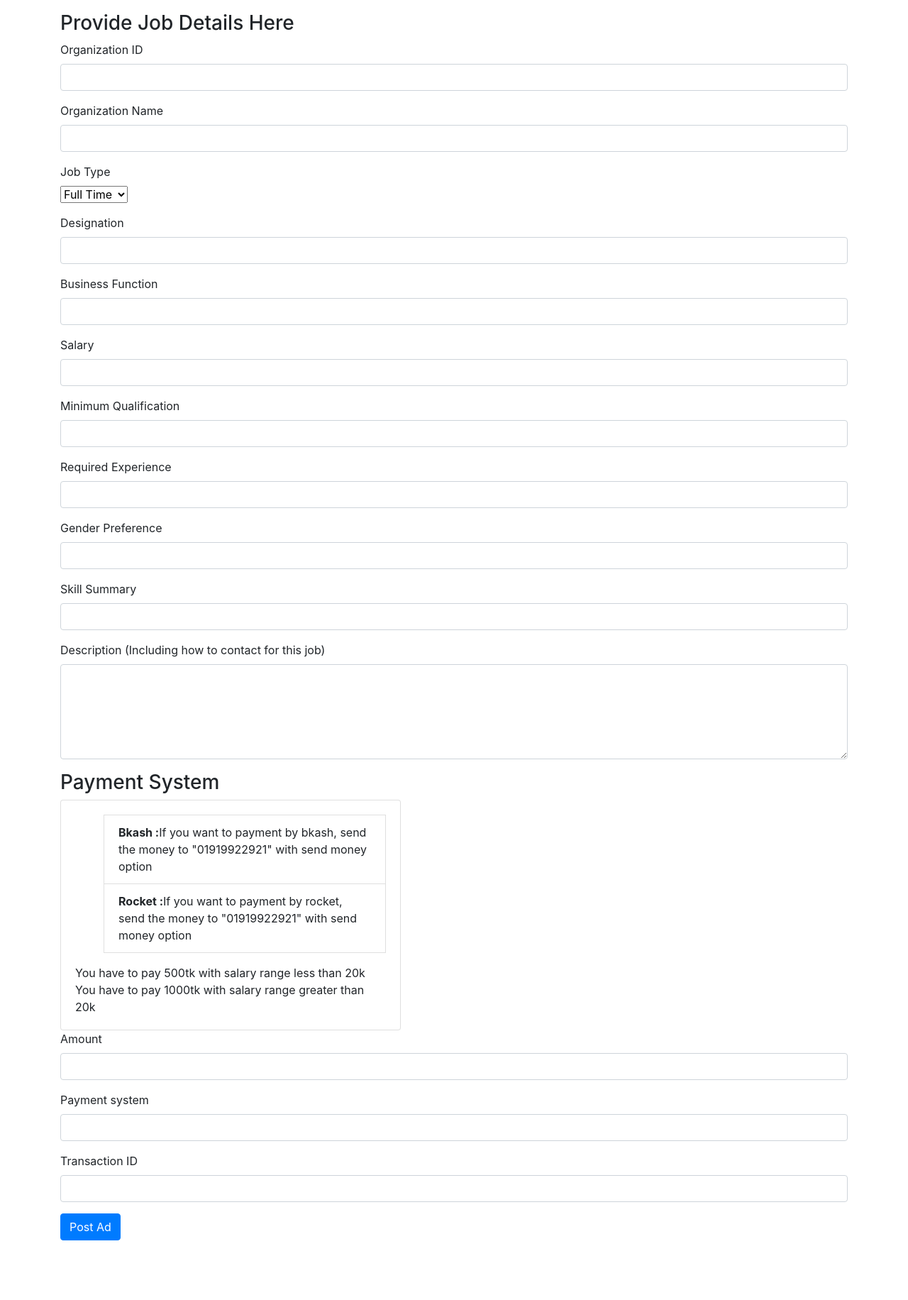
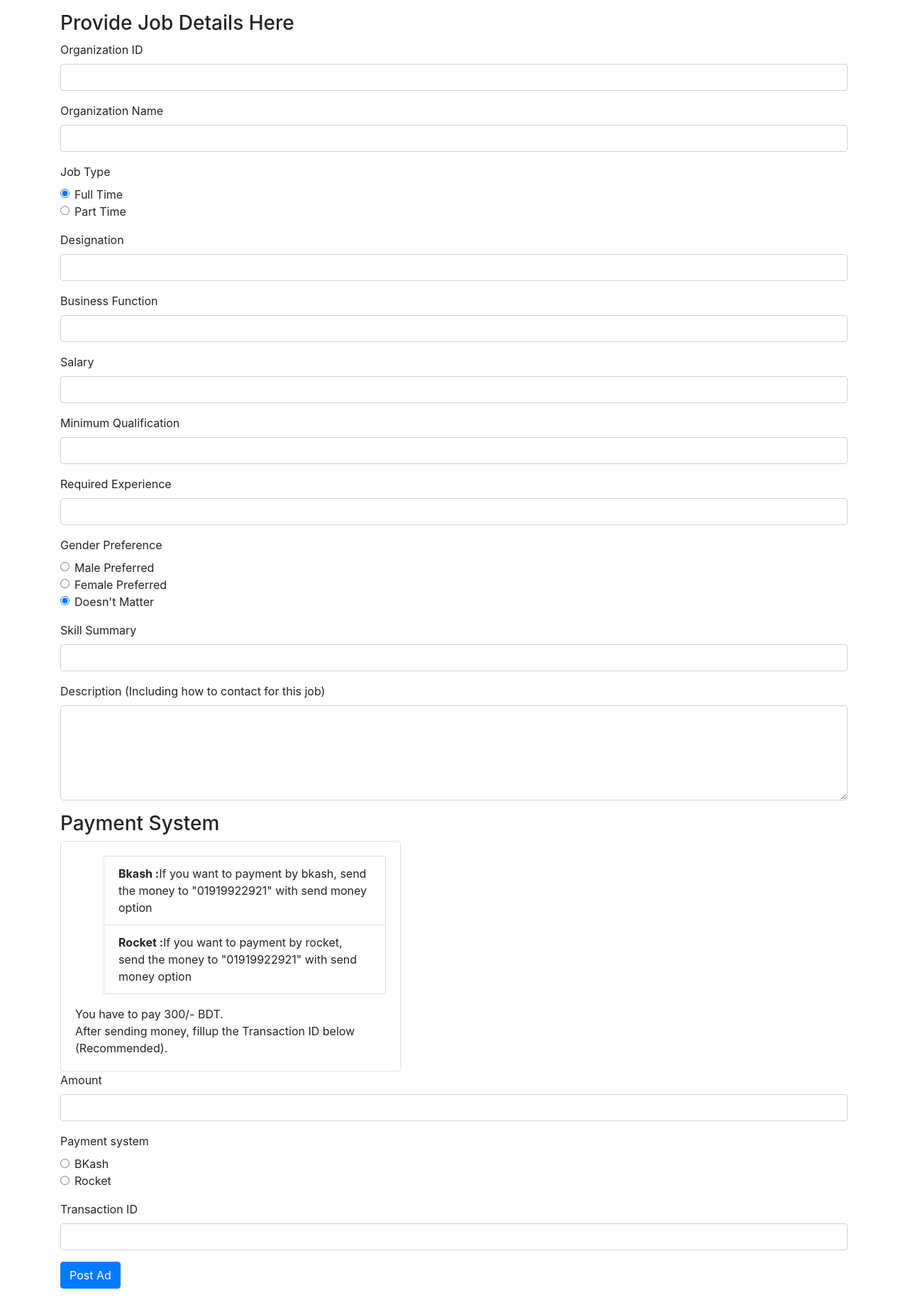
Before and after one commit to buetcse17/bikroy, a Django app: page /postJobAd/ in a window 1280 px wide. Shown: the part 64-1896 px from the top of the page at 71% size. Before the commit the page ends 1812 px from the top, so only its background shows below. Run offline with Django 3.2, Linux system fonts and the light colour scheme; some libraries are stand-ins or nearby versions.

Commit message:
radiobutton postJobAd.html

```diff
--- a/templates/home/postJobAd.html
+++ b/templates/home/postJobAd.html
@@ -19,10 +19,28 @@ Post Job Ad
     </div>
     <div class="form-group">
       <label for="job_type">Job Type</label></br>
-       <select id="job_type" name="job_type">
-      <option value="Full Time">Full Time</option>
-      <option value="Part Time">Part Time</option>
-    </select>
+
+      <!-- Radio gender start -->
+      <fieldset class="form-group">
+        <div class="row">
+          <!-- <legend class="col-form-label col-sm-2 pt-0">Select Gender</legend> -->
+          <div class="col-sm-10">
+            <div class="form-check">
+              <input class="form-check-input" type="radio" name="job_type" id="gridRadios1" value="Full Time" checked>
+              <label class="form-check-label" for="gridRadios1">
+                Full Time
+              </label>
+            </div>
+            <div class="form-check">
+              <input class="form-check-input" type="radio" name="job_type" id="gridRadios2" value="Part Time">
+              <label class="form-check-label" for="gridRadios2">
+                Part Time
+              </label>
+            </div>
+          </div>
+        </div>
+      </fieldset>
+      <!-- Radio gender end -->
     </div>
 
     <div class="form-group">
@@ -47,7 +65,39 @@ Post Job Ad
     </div>
     <div class="form-group">
       <label for="gender_preference">Gender Preference</label></br>
-    <input type="text" class="form-control" id="gender_preference" name="gender_preference">
+
+
+      <!-- Radio gender start -->
+      <fieldset class="form-group">
+        <div class="row">
+          <!-- <legend class="col-form-label col-sm-2 pt-0">Select Gender</legend> -->
+          <div class="col-sm-10">
+            <div class="form-check">
+              <input class="form-check-input" type="radio" name="gender_preference" id="gridRadios1" value="MALE">
+              <label class="form-check-label" for="gridRadios1">
+                Male Preferred
+              </label>
+            </div>
+            <div class="form-check">
+              <input class="form-check-input" type="radio" name="gender_preference" id="gridRadios2" value="FEMALE">
+              <label class="form-check-label" for="gridRadios2">
+                Female Preferred
+              </label>
+            </div>
+            <div class="form-check">
+              <input class="form-check-input" type="radio" name="gender_preference" id="gridRadios2" value="N/A"
+                checked>
+              <label class="form-check-label" for="gridRadios3">
+                Doesn't Matter
+              </label>
+            </div>
+          </div>
+        </div>
+      </fieldset>
+      <!-- Radio gender end -->
+
+
+      <!-- <input type="text" class="form-control" id="gender_preference" name="gender_preference"> -->
     </div>
     <div class="form-group">
       <label for="skill_summary">Skill Summary</label>
@@ -61,10 +111,12 @@ Post Job Ad
     <div class="card" style="width: 30rem;">
       <div class="card-body">
         <ul>
-    <li class="list-group-item"><b>Bkash :</b>If you want to payment by bkash, send the money to "01919922921" with send money option</li>
-    <li class="list-group-item"><b>Rocket :</b>If you want to payment by rocket, send the money to "01919922921" with send money option</li>
+          <li class="list-group-item"><b>Bkash :</b>If you want to payment by bkash, send the money to "01919922921"
+            with send money option</li>
+          <li class="list-group-item"><b>Rocket :</b>If you want to payment by rocket, send the money to "01919922921"
+            with send money option</li>
         </ul>
-    <p class="card-text">You have to pay 500tk with salary range less than 20k <br> You have to pay 1000tk with salary range greater than 20k  </p>
+        <p class="card-text">You have to pay 300/- BDT. <br> After sending money, fillup the Transaction ID below (Recommended).</p>
       </div>
     </div>
     <div class="form-group">
@@ -73,7 +125,31 @@ Post Job Ad
     </div>
     <div class="form-group">
       <label for="payment_system">Payment system</label>
-            <input type="text" class="form-control" id="payment_system" name="payment_system">
+
+      <!-- Radio gender start -->
+      <fieldset class="form-group">
+        <div class="row">
+          <!-- <legend class="col-form-label col-sm-2 pt-0">Select Gender</legend> -->
+          <div class="col-sm-10">
+            <div class="form-check">
+              <input class="form-check-input" type="radio" name="payment_system" id="gridRadios1" value="bkash">
+              <label class="form-check-label" for="gridRadios1">
+                BKash
+              </label>
+            </div>
+            <div class="form-check">
+              <input class="form-check-input" type="radio" name="payment_system" id="gridRadios2" value="rocket">
+              <label class="form-check-label" for="gridRadios2">
+                Rocket
+              </label>
+            </div>
+          </div>
+        </div>
+      </fieldset>
+      <!-- Radio gender end -->
+
+
+      <!-- <input type="text" class="form-control" id="payment_system" name="payment_system"> -->
     </div>
     <div class="form-group">
       <label for="transaction">Transaction ID</label>
```
Lines whose indentation alone changed are shown as unchanged.
